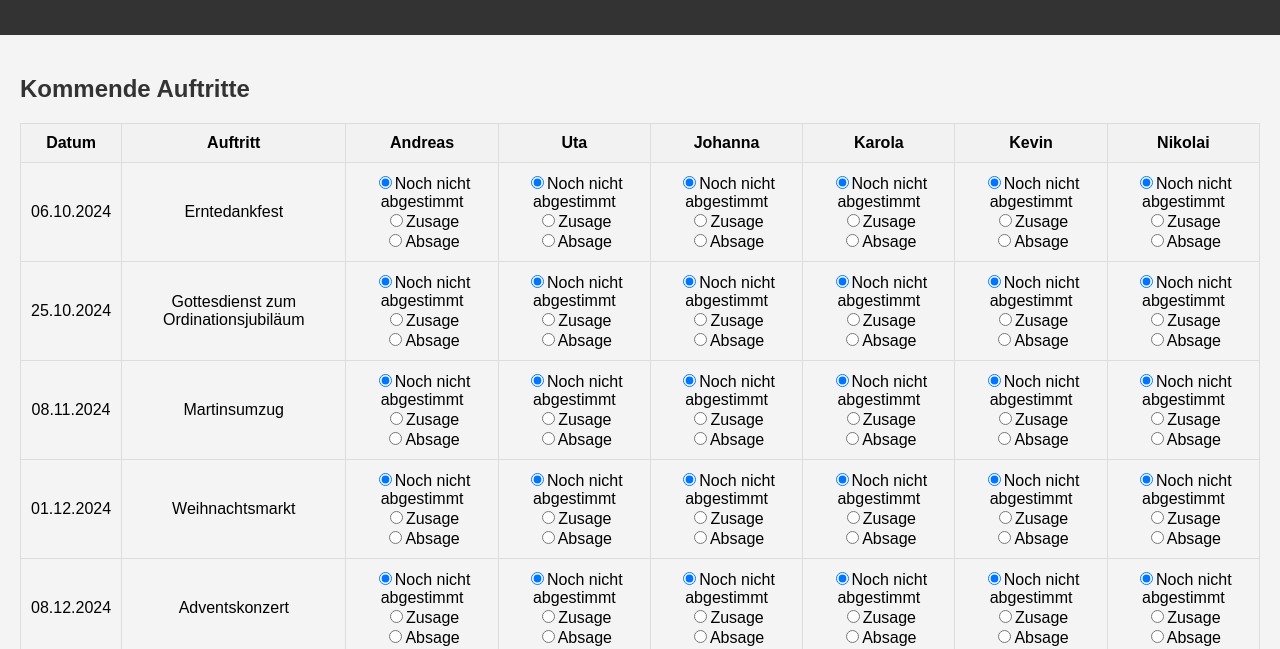
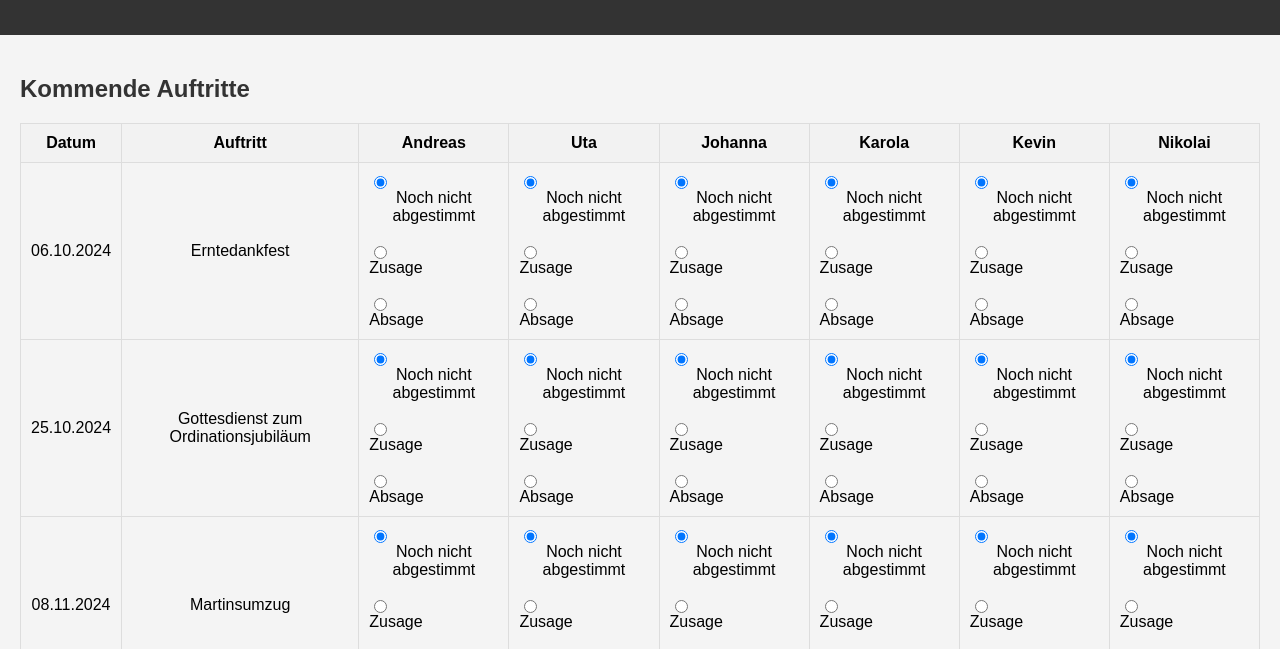
Before and after one commit to Kefkef102/PosEmmAuftritte, a plain HTML site: page index.html in a window 1280 px wide. Shown: the part 77-726 px from the top of the page. Drawn offline with Linux system fonts and the light colour scheme.

Commit message:
Update style.css

```diff
--- a/style.css
+++ b/style.css
@@ -1,10 +1,3 @@
-body {
-    font-family: Arial, sans-serif;
-    margin: 0;
-    padding: 0;
-    background-color: #f4f4f4;
-}
-
 body {
     font-family: Arial, sans-serif;
     margin: 0;
@@ -46,6 +39,15 @@ th {
     background-color: #f2f2f2;
 }
 
+/* Styling for the radio buttons wrapper */
+.radio-wrapper {
+    display: flex;
+    flex-direction: column;
+    align-items: flex-start;
+    justify-content: center; /* Ensures radio buttons are centered vertically */
+}
+
+/* Buttons Styling */
 button {
     padding: 10px 20px;
     background-color: #4CAF50;
```
